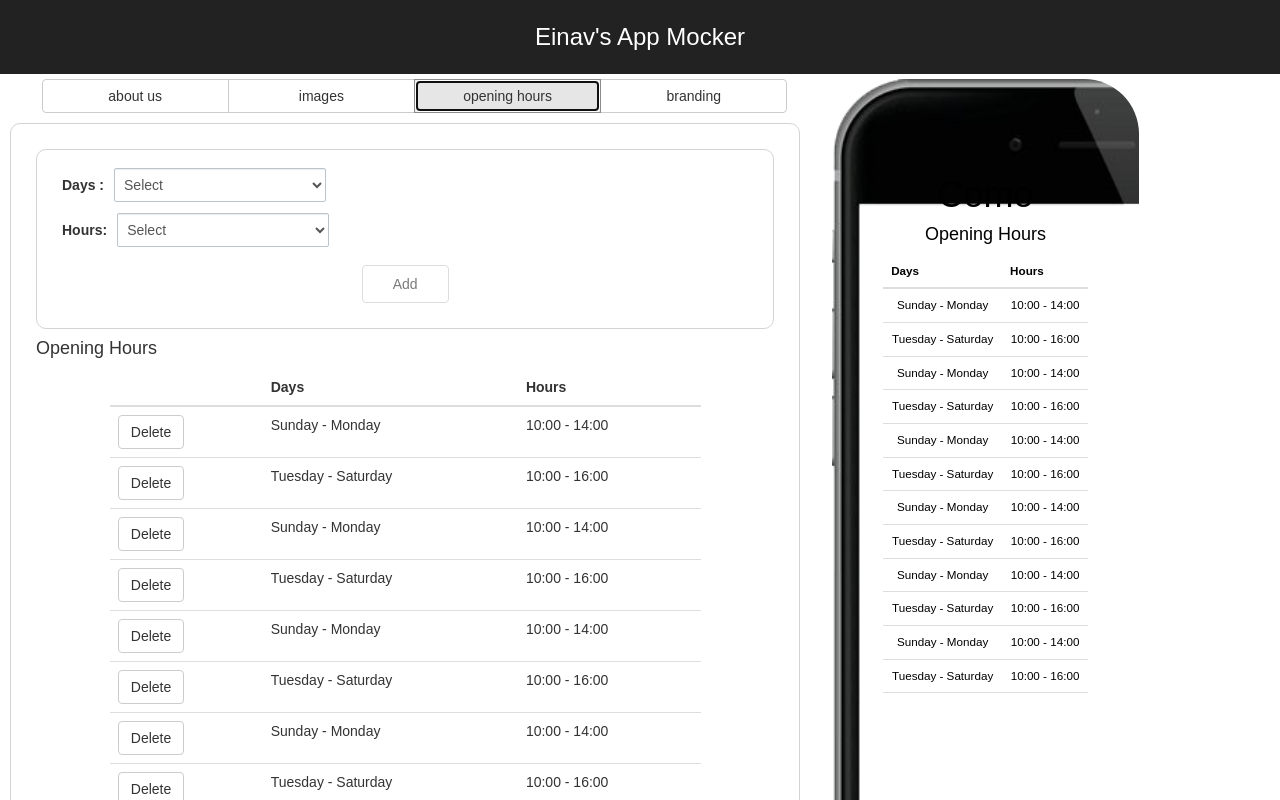
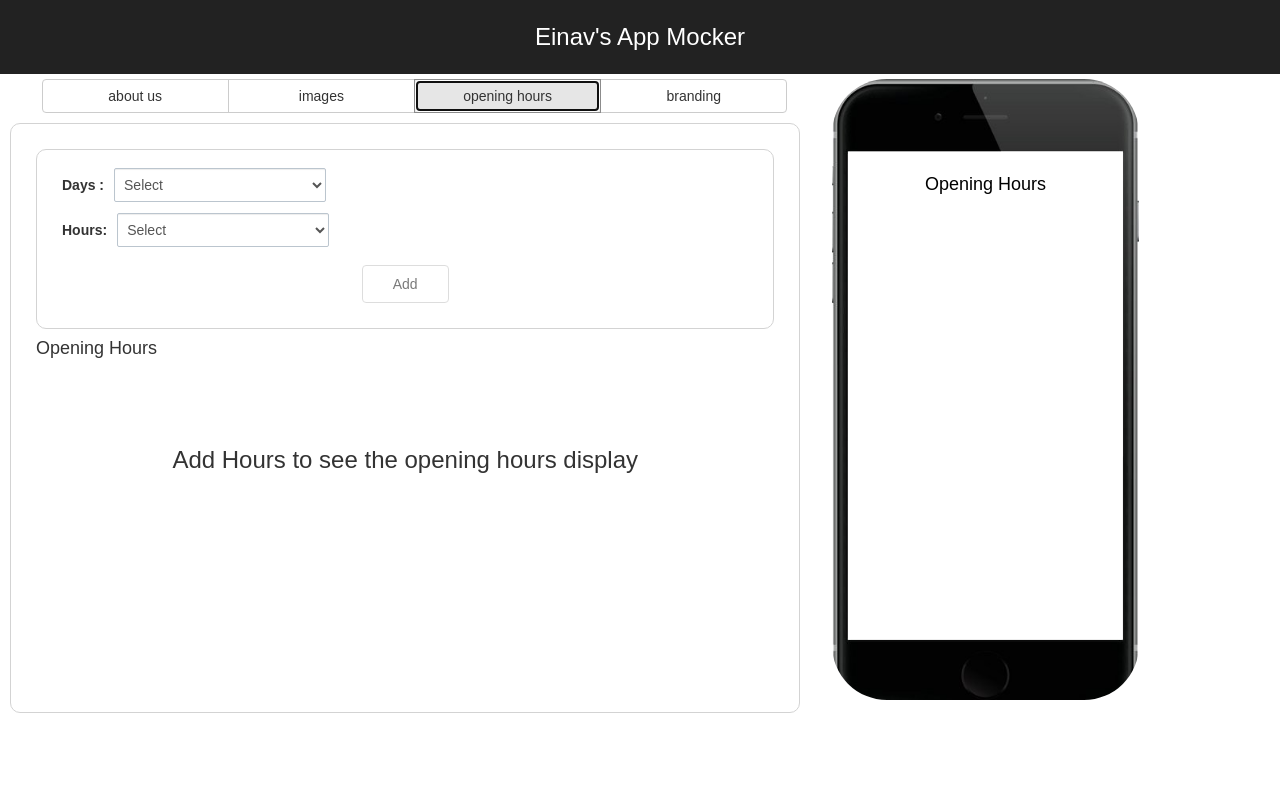
Before and after one commit to nushicoco/AppMocks, a React (Create React App) app in the folder client/: page / in a window 1280 px wide. Both pictures are taken after a click on the button "opening hours". Shown: the top 800 px of the page. Built offline with nearby package versions, Linux system fonts and the light colour scheme.

Commit message:
hours display fix and remove debug data

```diff
--- a/client/src/App.js
+++ b/client/src/App.js
@@ -12,43 +12,7 @@ class App extends Component {
 
     this.state = {
       tabs:routes,
-      currentTab:routes[0],
-
-      // DEBUG todo remove this
-      apiToken:"6162723-c19e8770101d3873c953539fa",
-      companyName:"Como",
-      companyDescription:"We can collect detailed information about our customers and develop our marketing strategy accordingly. Campaigns that drive traffic from the pump to the store",
-      companyURL:"http://www.como.com",
-      openingHours: [
-        {days: {start: "Sunday", end:"Monday"},
-          hours: {start: "10:00", end:"14:00"}},
-        {days: {start: "Tuesday", end:"Saturday"},
-          hours: {start: "10:00", end:"16:00"}},
-        {days: {start: "Sunday", end:"Monday"},
-          hours: {start: "10:00", end:"14:00"}},
-        {days: {start: "Tuesday", end:"Saturday"},
-          hours: {start: "10:00", end:"16:00"}},
-        {days: {start: "Sunday", end:"Monday"},
-          hours: {start: "10:00", end:"14:00"}},
-        {days: {start: "Tuesday", end:"Saturday"},
-          hours: {start: "10:00", end:"16:00"}},
-        {days: {start: "Sunday", end:"Monday"},
-          hours: {start: "10:00", end:"14:00"}},
-        {days: {start: "Tuesday", end:"Saturday"},
-          hours: {start: "10:00", end:"16:00"}},
-        {days: {start: "Sunday", end:"Monday"},
-          hours: {start: "10:00", end:"14:00"}},
-        {days: {start: "Tuesday", end:"Saturday"},
-          hours: {start: "10:00", end:"16:00"}},
-        {days: {start: "Sunday", end:"Monday"},
-          hours: {start: "10:00", end:"14:00"}},
-        {days: {start: "Tuesday", end:"Saturday"},
-          hours: {start: "10:00", end:"16:00"}},
-        {days: {start: "Sunday", end:"Monday"},
-          hours: {start: "10:00", end:"14:00"}},
-        {days: {start: "Tuesday", end:"Saturday"},
-          hours: {start: "10:00", end:"16:00"}}
-      ]
+      currentTab:routes[0]
     }
   }
 
--- a/client/src/components/openingHours/hoursDisplay.js
+++ b/client/src/components/openingHours/hoursDisplay.js
@@ -42,7 +42,7 @@ export default class HoursDisplay extends Component {
 
   renderHoursTable(){
     return (
-
+      <div className="hours-display">
         <Table>
           <thead>
             <tr>
@@ -55,12 +55,13 @@ export default class HoursDisplay extends Component {
           {this.state.openingHours.map((hour,index) => this.renderHour(hour, index))}
           </tbody>
         </Table>
+      </div>
     )
   }
 
   render () {
     return (
-      <div className={!this.props.showOnMobile ? 'mobile-hide' : 'hours-display'}>
+      <div className={!this.props.showOnMobile ? 'mobile-hide' : ''}>
         <h4>Opening Hours</h4>
         {this.state.openingHours.length === 0
         ? this.renderEmptyView()
--- a/client/src/components/openingHours/openingHours.css
+++ b/client/src/components/openingHours/openingHours.css
@@ -10,7 +10,7 @@ label {
 
 .empty-view {
     text-align: center;
-    padding: 19%;
+    padding: 10%;
     font-size: x-large;
 }
 
@@ -32,6 +32,13 @@ label {
     border-radius: 2px;
 }
 
+.hours-display {
+    max-height: 255px;
+    overflow-y: scroll;
+    border: 1px solid lightgray;
+    border-radius: 10px;
+}
+
 @media screen and (min-width: 50em) {
     .form-control {
         width:30%
--- a/client/src/index.css
+++ b/client/src/index.css
@@ -6,6 +6,7 @@ body {
 
 .mobile-hide {
   display: none;
+  border: none;
 }
 
 @media screen and (min-width: 50em) {
```
Also changed, not shown: client/public/img/your-logo-here.png (added).
